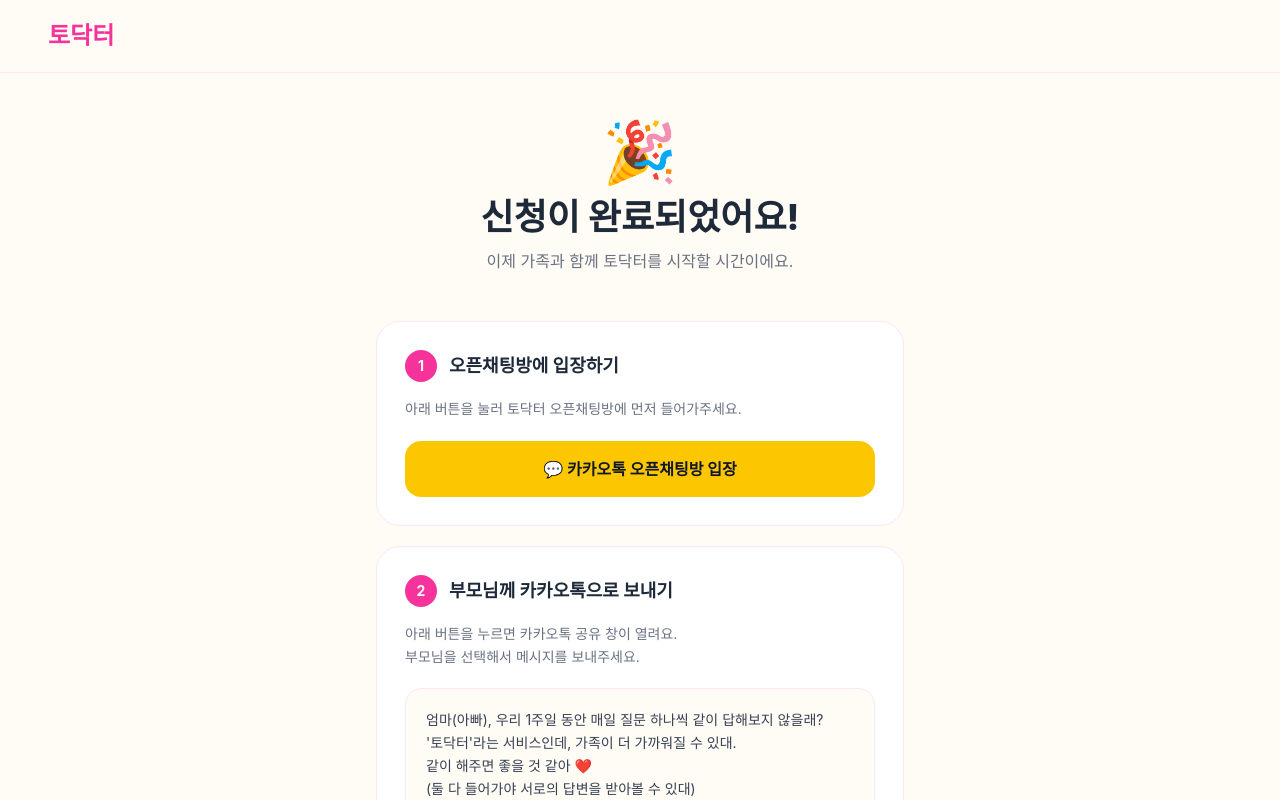
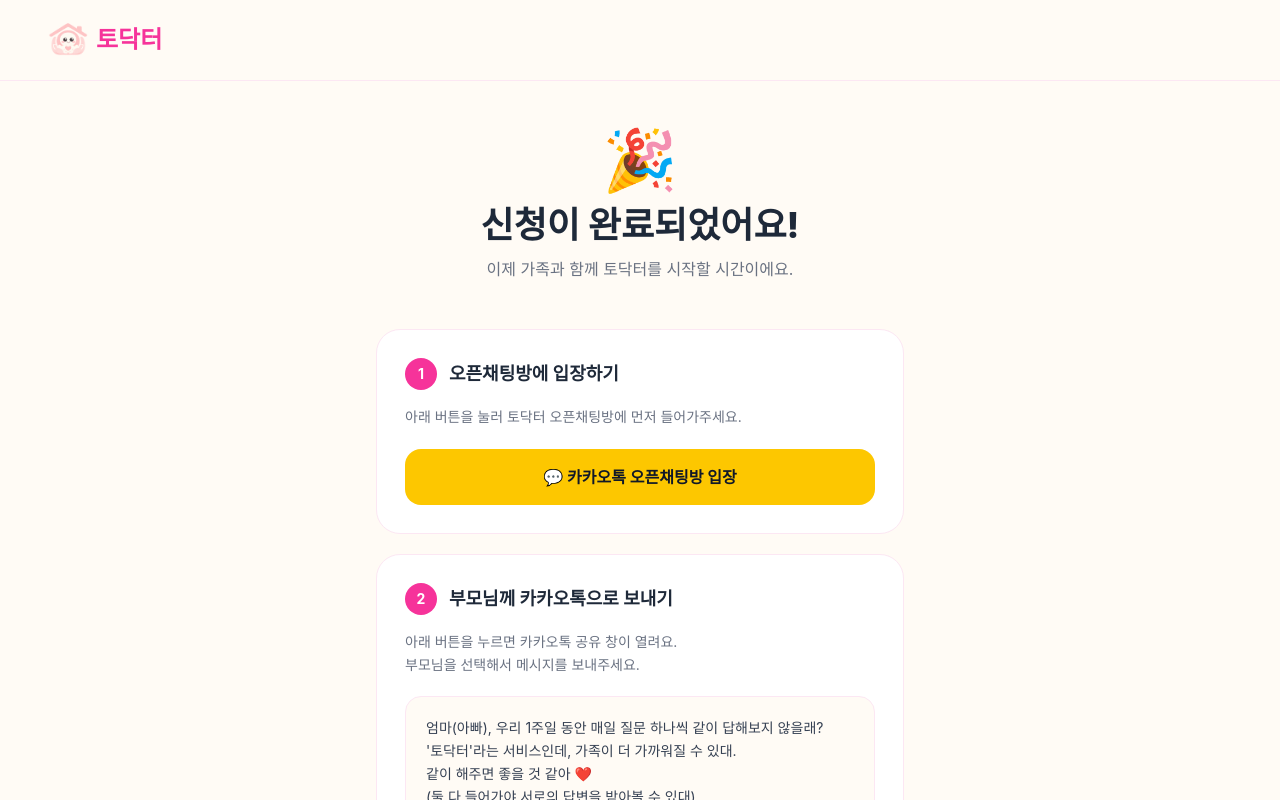
Before and after one commit to goouiii/todocter, a Next.js app: page /welcome in a window 1280 px wide. Shown: the top 800 px of the page. Built offline with nearby package versions, Linux system fonts and the light colour scheme; a web font is replaced by a local one.

Commit message:
토닥터 로고 적용 (네비게이션 + 카카오 공유 이미지)

```diff
--- a/app/apply/page.js
+++ b/app/apply/page.js
@@ -52,8 +52,9 @@
     <main className="min-h-screen bg-[#FFFBF5]">
 
       <nav className="flex justify-between items-center px-6 md:px-12 py-5 bg-[#FFFBF5]/90 backdrop-blur-sm sticky top-0 z-50 border-b border-pink-100">
-        <a href="/" className="text-2xl font-bold text-pink-500">
-          토닥터
+                <a href="/" className="flex items-center gap-2">
+          <img src="/logo-icon.png" alt="토닥터 로고" className="h-10 w-10" />
+          <span className="text-2xl font-bold text-pink-500">토닥터</span>
         </a>
         <a
           href="/"
--- a/app/page.js
+++ b/app/page.js
@@ -8,10 +8,11 @@
 
       {/* ─── 상단 네비게이션 바 ─── */}
       <nav className="flex justify-between items-center px-6 md:px-12 py-5 bg-[#FFFBF5]/90 backdrop-blur-sm sticky top-0 z-50 border-b border-pink-100">
-        {/* 로고 */}
-        <span className="text-2xl font-bold text-pink-500">
-          토닥터
-        </span>
+                {/* 로고 (아이콘 + 텍스트) */}
+        <a href="/" className="flex items-center gap-2">
+          <img src="/logo-icon.png" alt="토닥터 로고" className="h-10 w-10" />
+          <span className="text-2xl font-bold text-pink-500">토닥터</span>
+        </a>
 
         {/* 신청하기 버튼 (상단 CTA) */}
         <a
--- a/app/welcome/page.js
+++ b/app/welcome/page.js
@@ -44,7 +44,7 @@
       content: {
         title: "토닥터 - 가족과의 1주일",
         description: getMessage(),
-        imageUrl: "https://todocter.vercel.app/og-image.png", // 미리보기 이미지 (없어도 OK)
+                imageUrl: "https://todocter.vercel.app/logo.png", // 카카오 공유 시 보이는 풀 로고 이미지 // 미리보기 이미지 (없어도 OK)
         link: {
           mobileWebUrl: OPEN_CHAT_URL,
           webUrl: OPEN_CHAT_URL,
@@ -67,8 +67,9 @@
 
       {/* ─── 상단 네비게이션 ─── */}
       <nav className="flex justify-between items-center px-6 md:px-12 py-5 bg-[#FFFBF5]/90 backdrop-blur-sm border-b border-pink-100">
-        <a href="/" className="text-2xl font-bold text-pink-500">
-          토닥터
+                <a href="/" className="flex items-center gap-2">
+          <img src="/logo-icon.png" alt="토닥터 로고" className="h-10 w-10" />
+          <span className="text-2xl font-bold text-pink-500">토닥터</span>
         </a>
       </nav>
 
```
Also changed, not shown: public/logo-icon.png (added), public/logo.png (added).
